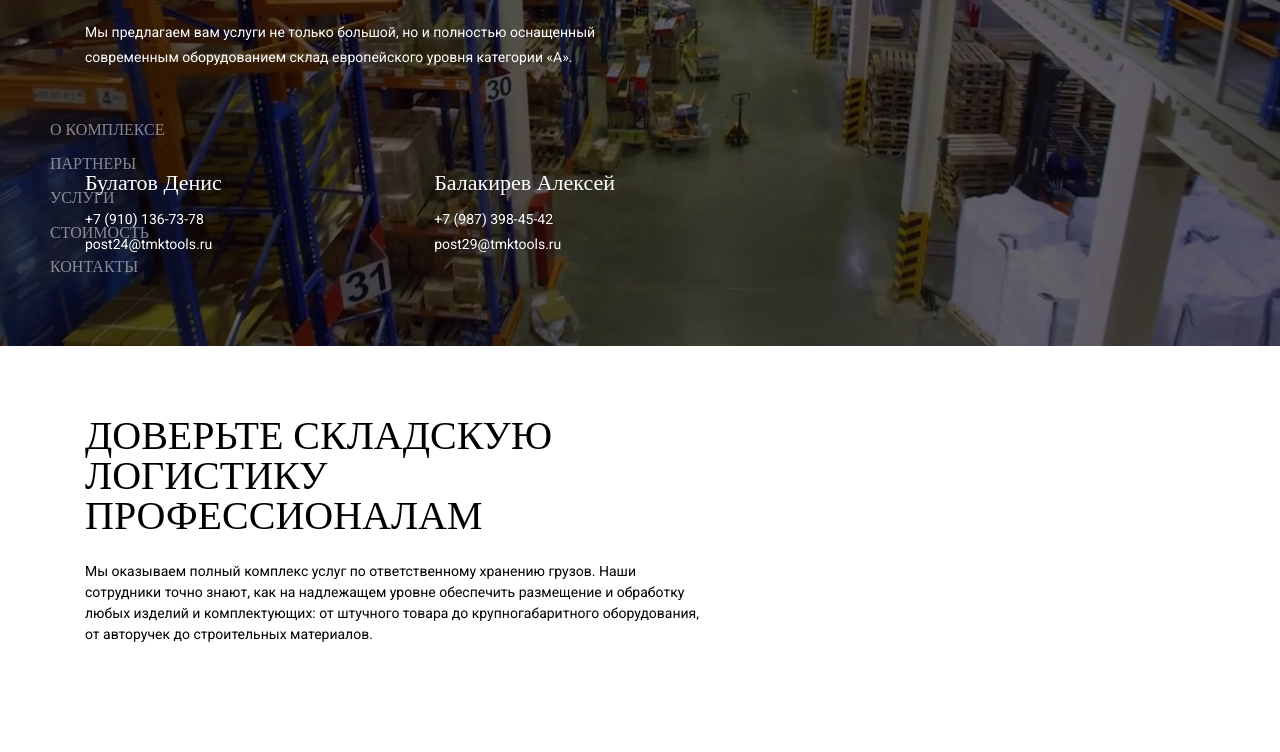
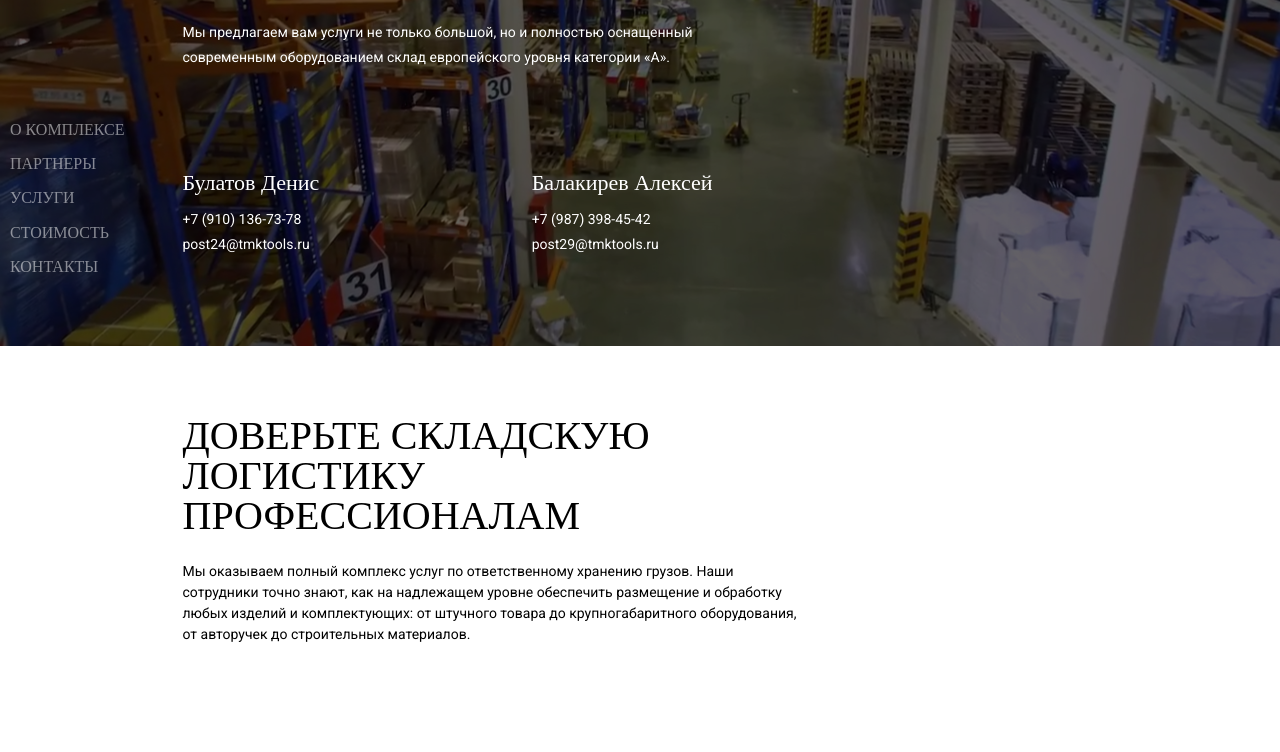
Before and after one commit to diamant1991/logistic, a website: page src/index.pug in a window 1280 px wide. Shown: the part 454-1206 px from the top of the page. Drawn offline with nearby package versions, Linux system fonts and the light colour scheme; files that its build step writes are made by us from their sources; files whose address does not match are found by name; a web font is replaced by a local one.

Commit message:
fix adaptive

```diff
--- a/src/scss/_media.scss
+++ b/src/scss/_media.scss
@@ -2,6 +2,14 @@
 @media(max-width: 1500px){
 	.city{
 		display: none;
+	}
+}
+@media(min-width: 1200px) and (max-width: 1499px){
+	.fixed-menu{
+		left: 10px;
+	}
+	.container--small{
+		max-width: 945px;
 	}
 }
 @media(max-width: 1199px){
```
Also changed, not shown: build/css/main.css, build/images/slider.jpg (added), build/index.html, src/images/slider.jpg (added), 1 other file.
